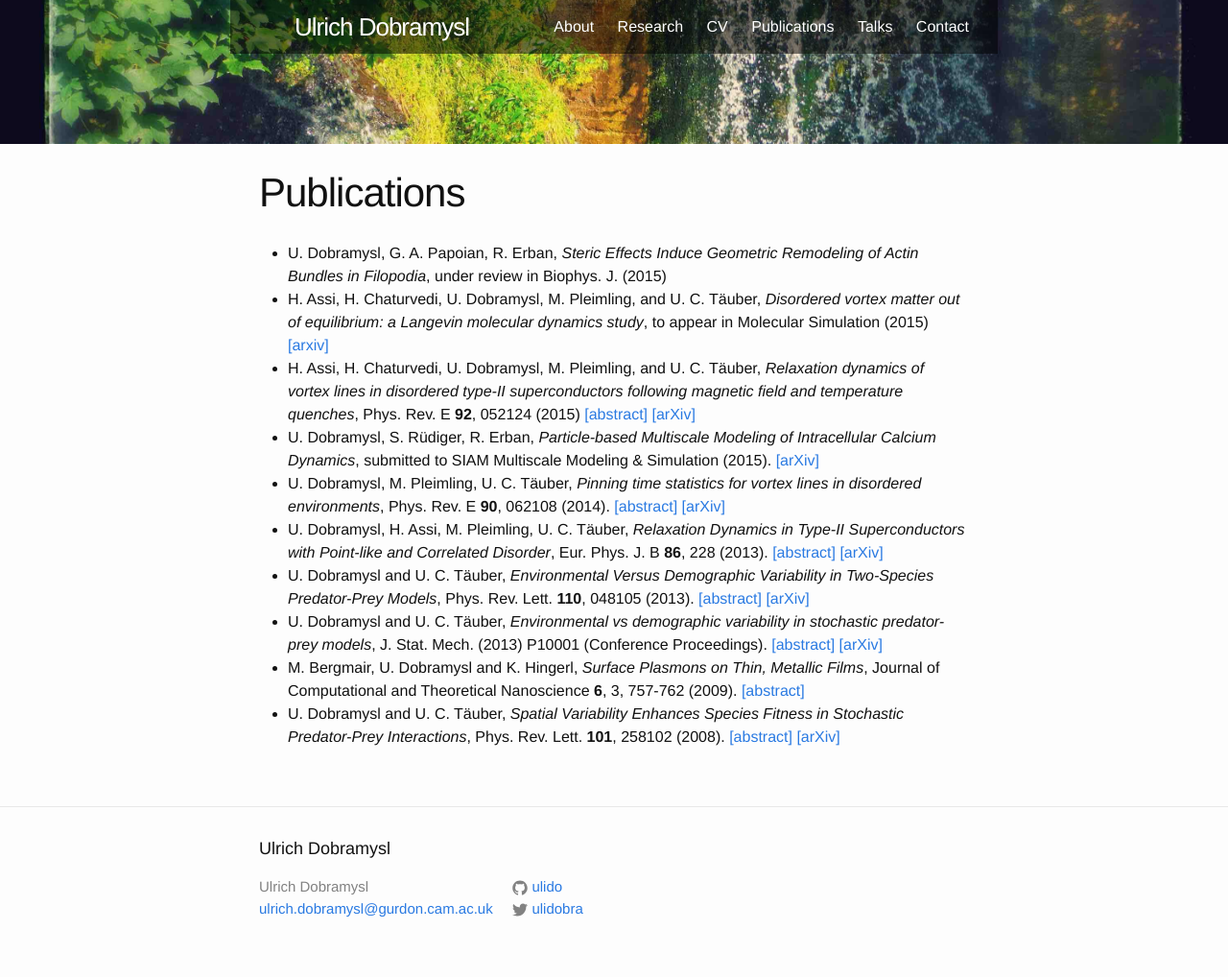
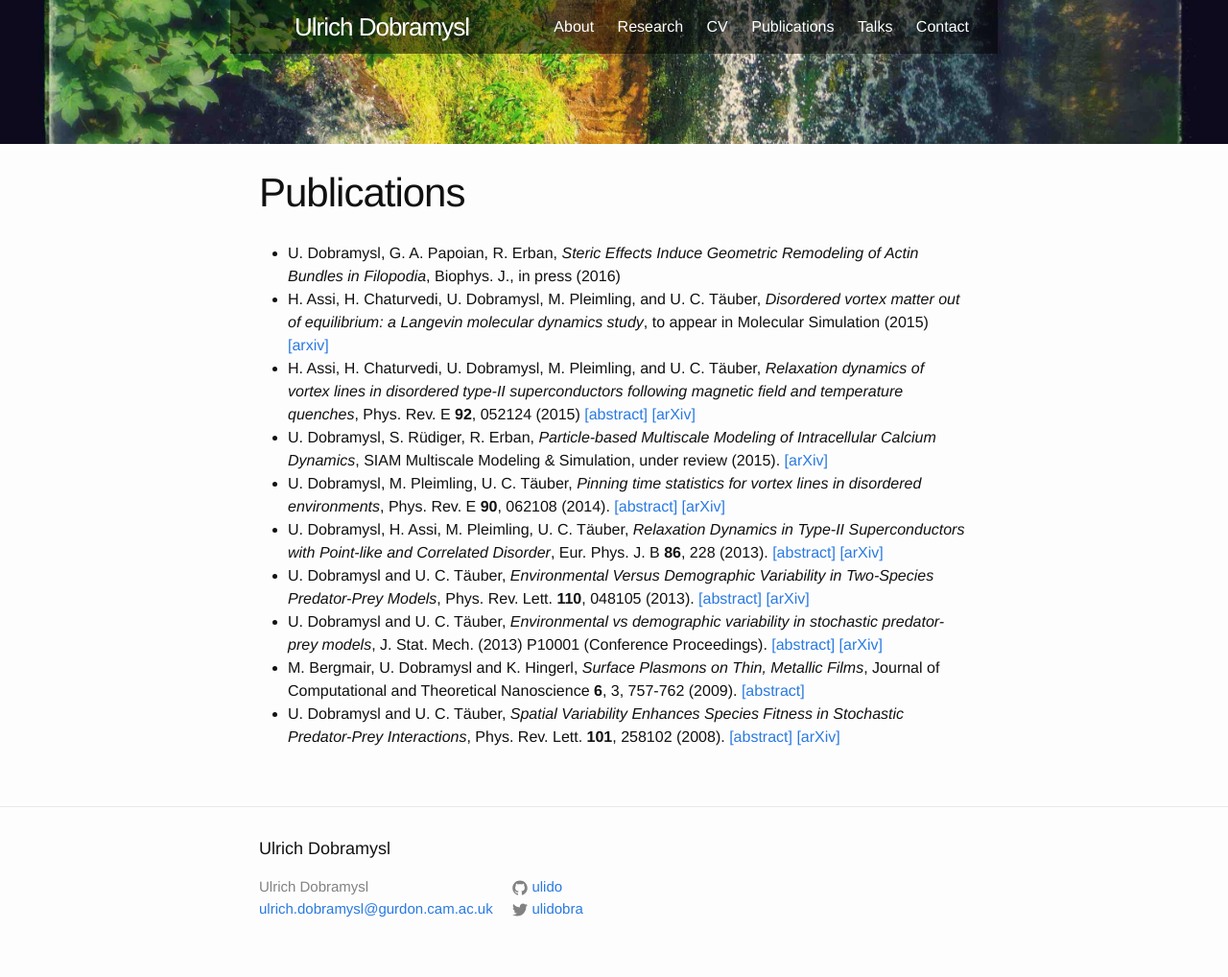
Before and after one commit to ulido/ulido.github.io, a Jekyll site: the page built from 03-publications.md, in a window 1280 px wide. Shown: the whole page at 96% size. Built offline with Jekyll 4.4.1, drawn with Linux system fonts in a browser that asks for light colours.

Commit message:
Change Biophys J article status to 'in press'.

```diff
--- a/03-publications.md
+++ b/03-publications.md
@@ -4,12 +4,12 @@ title: Publications
 permalink: /publications/
 ---
 
-* U. Dobramysl, G. A. Papoian, R. Erban, *Steric Effects Induce Geometric Remodeling of Actin Bundles in Filopodia*, under review in Biophys. J. (2015)
+* U. Dobramysl, G. A. Papoian, R. Erban, *Steric Effects Induce Geometric Remodeling of Actin Bundles in Filopodia*, Biophys. J., in press (2016)
 * H. Assi, H. Chaturvedi, U. Dobramysl, M. Pleimling, and U. C.
  T&auml;uber, *Disordered vortex matter out of equilibrium: a Langevin molecular dynamics study*, to appear in Molecular Simulation (2015) [[arxiv]](http://arxiv.org/abs/1509.02227)
 * H. Assi, H. Chaturvedi, U. Dobramysl, M. Pleimling, and U. C.
  T&auml;uber, *Relaxation dynamics of vortex lines in disordered type-II superconductors following magnetic field and temperature quenches*, Phys. Rev. E **92**, 052124 (2015) [[abstract]](http://journals.aps.org/pre/abstract/10.1103/PhysRevE.92.052124) [[arXiv]](http://arxiv.org/abs/1505.06240)
-* U. Dobramysl, S. R&uuml;diger, R. Erban, *Particle-based Multiscale Modeling of Intracellular Calcium Dynamics*, submitted to SIAM Multiscale Modeling &amp; Simulation (2015). [[arXiv]](http://arxiv.org/abs/1504.00146)
+* U. Dobramysl, S. R&uuml;diger, R. Erban, *Particle-based Multiscale Modeling of Intracellular Calcium Dynamics*, SIAM Multiscale Modeling &amp; Simulation, under review (2015). [[arXiv]](http://arxiv.org/abs/1504.00146)
 * U. Dobramysl, M. Pleimling, U. C. T&auml;uber,
  *Pinning time statistics for vortex lines in
  disordered environments*, Phys. Rev. E **90**, 062108 (2014).
```
